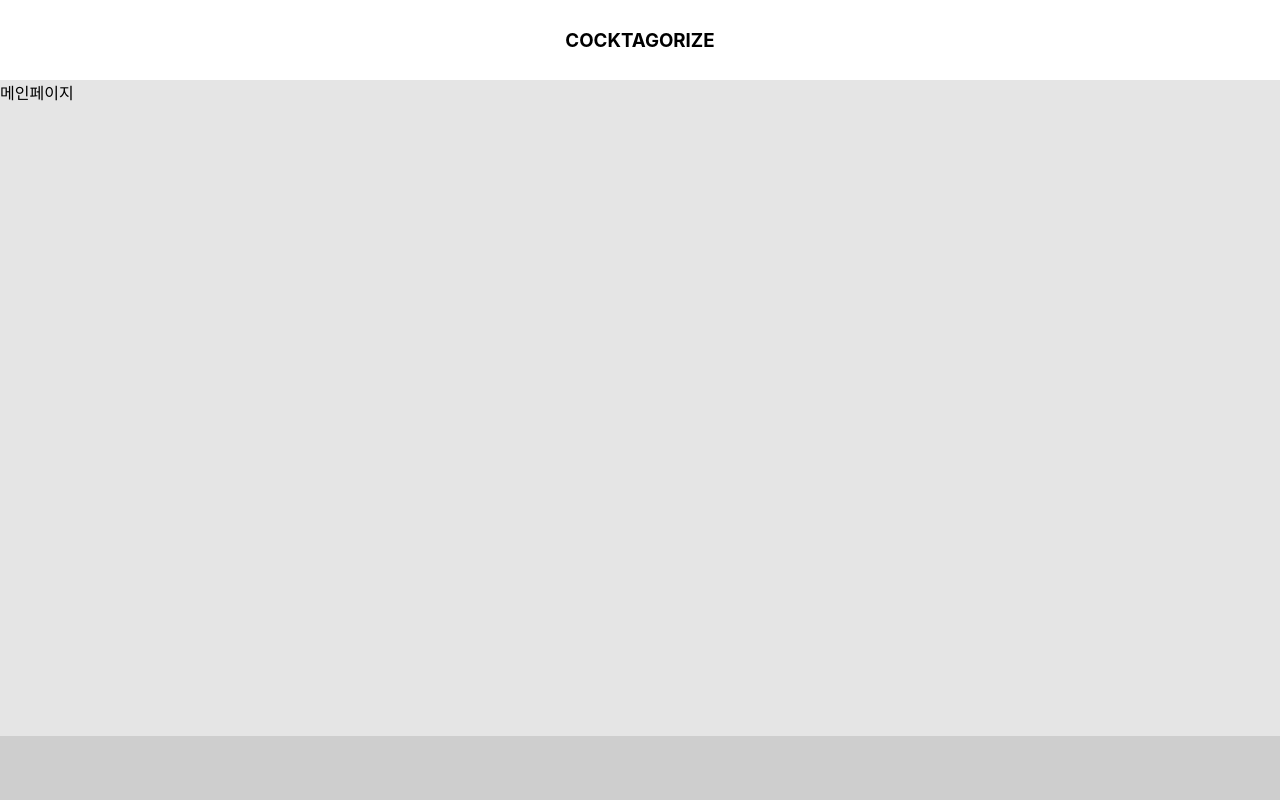
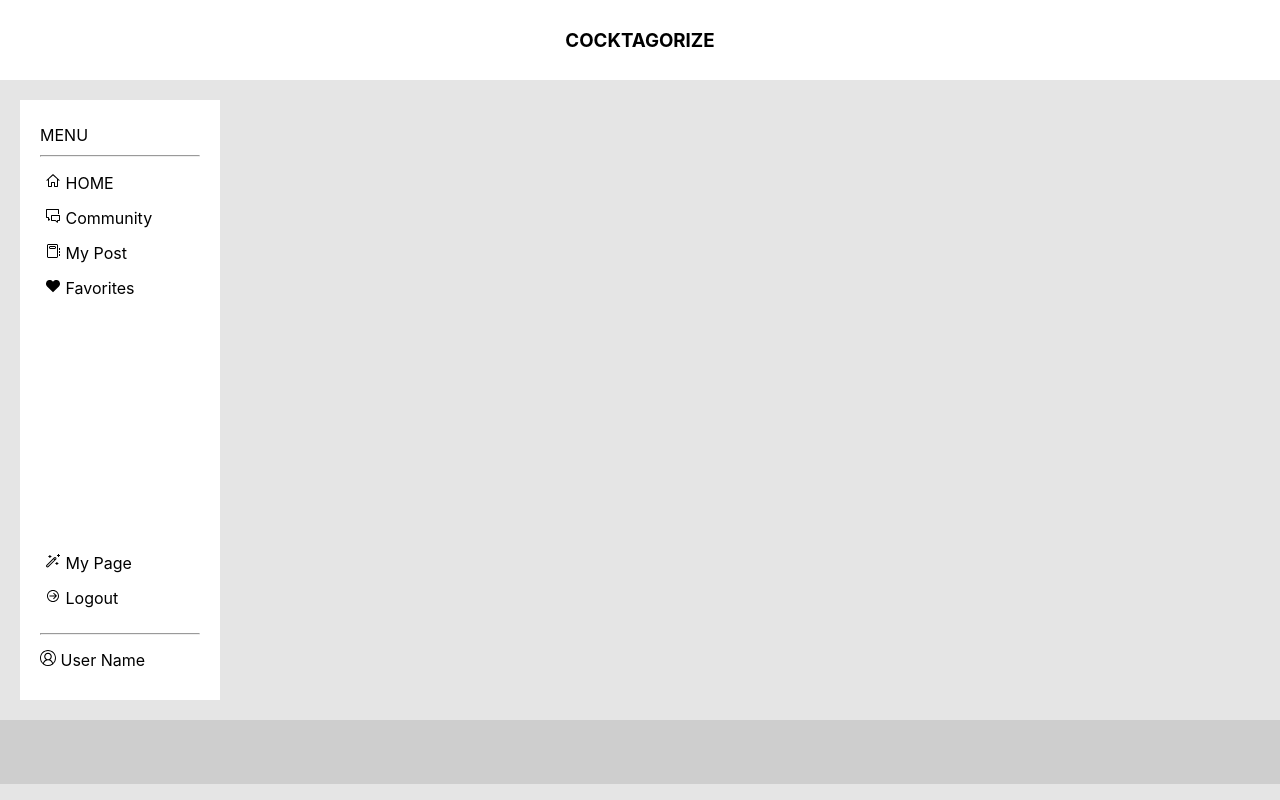
Before and after one commit to CSID-DGU/2023-1-OSSP2-NotEasy-10, a React (Create React App) app in the folder cocktagorize/src/main/frontend/: page / in a window 1280 px wide. Built offline with nearby package versions, Linux system fonts and the light colour scheme.

Commit message:
sidebar component 추가

```diff
--- a/cocktagorize/src/main/frontend/package.json
+++ b/cocktagorize/src/main/frontend/package.json
@@ -8,6 +8,7 @@
     "@testing-library/user-event": "^13.5.0",
     "react": "^18.2.0",
     "react-dom": "^18.2.0",
+    "react-icons": "^4.8.0",
     "react-router-dom": "^6.11.0",
     "react-scripts": "^5.0.1",
     "styled-components": "^5.3.10",
--- a/cocktagorize/src/main/frontend/src/Layout.js
+++ b/cocktagorize/src/main/frontend/src/Layout.js
@@ -2,6 +2,7 @@ import React from "react";
 import Header from "./component/common/Header";
 import Footer from "./component/common/Footer";
 import { Outlet } from "react-router-dom";
+import Sidebar from "./component/common/sidebar/Sidebar";
 
 const Layout = () => {
   return (
@@ -9,6 +10,7 @@ const Layout = () => {
       <Header />
       <main>
         <Outlet />
+        <Sidebar></Sidebar>
       </main>
       <Footer />
     </div>
--- a/cocktagorize/src/main/frontend/src/component/common/Footer.js
+++ b/cocktagorize/src/main/frontend/src/component/common/Footer.js
@@ -3,7 +3,7 @@ import styled from "styled-components";
 
 const FooterBlock = styled.footer`
   background-color: rgba(0, 0, 0, 0.1);
-  position: fixed;
+  // position: fixed;
   bottom: 0;
   height: 4rem;
   width: 100vw;
--- /dev/null
+++ b/cocktagorize/src/main/frontend/src/component/common/sidebar/Sidebar.css
@@ -0,0 +1,49 @@
+.sidebar{
+    background-color: white;
+    width: 200px;
+    height: 600px;
+    margin: 20px 20px 20px 20px;
+    padding: 20px;
+}
+
+.menu{
+    margin: 5px 0 10px 0;
+}
+
+.menulist{
+    list-style: none;
+    height: 360px;
+    padding-left: 5px;
+}
+
+.menulist > li{
+    height: 35px;
+}
+.menulist > li:hover{
+    background-color: lightgray;
+    border-radius: 5px;
+}
+
+.menulist_personal{
+    list-style: none;
+    margin-top: 20px;
+    margin-bottom: 10px;
+    padding-left: 5px;
+}
+
+.menulist_personal > li{
+    height: 35px;
+}
+.menulist_personal > li:hover{
+    background-color: lightgray;
+    border-radius: 5px;
+}
+
+hr {
+    margin: 5px 0 5px 0;
+}
+
+.dropdown{
+    height: 35px;
+    margin-top: 15px;
+}
--- /dev/null
+++ b/cocktagorize/src/main/frontend/src/component/common/sidebar/Sidebar.jsx
@@ -0,0 +1,34 @@
+import React from "react";
+import '../sidebar/Sidebar.css'
+import {VscHome,
+        VscCommentDiscussion,
+        VscNotebook,
+        VscHeartFilled,
+        VscWand,
+        VscArrowCircleRight,
+        VscAccount, } from 'react-icons/vsc';
+
+export default function Sidebar() {
+    return(
+        <div className='sidebar'>
+            <div className='menu'>
+                MENU
+            </div>
+            <hr></hr>
+            <ul className='menulist'>
+                <li><VscHome/> HOME</li>
+                <li><VscCommentDiscussion/> Community</li>
+                <li><VscNotebook/> My Post</li>
+                <li><VscHeartFilled/> Favorites</li>
+            </ul>
+            <ul className='menulist_personal'>
+                <li><VscWand/> My Page</li>
+                <li><VscArrowCircleRight/> Logout</li>
+            </ul>
+            <hr></hr>
+            <div className='dropdown'>
+                <VscAccount /> User Name
+            </div>
+        </div>
+    );
+}
--- a/cocktagorize/src/main/frontend/src/pages/Home/Home.js
+++ b/cocktagorize/src/main/frontend/src/pages/Home/Home.js
@@ -1,7 +1,7 @@
 import React from "react";
 
 const Home = () => {
-  return <div>메인페이지</div>;
+  return <div></div>;
 };
 
 export default Home;
```
Also changed, not shown: cocktagorize/src/main/frontend/src/component/sidebar/Sidebar.css (deleted), cocktagorize/src/main/frontend/src/component/sidebar/Sidebar.jsx (deleted), 1 other file (tests, documents, lock files or other folders).
